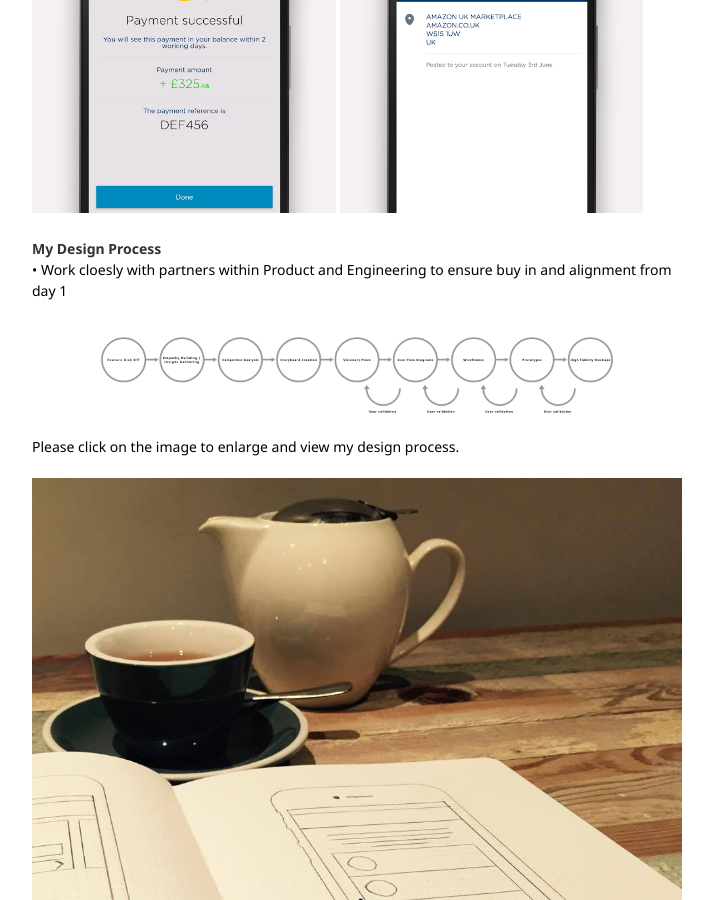
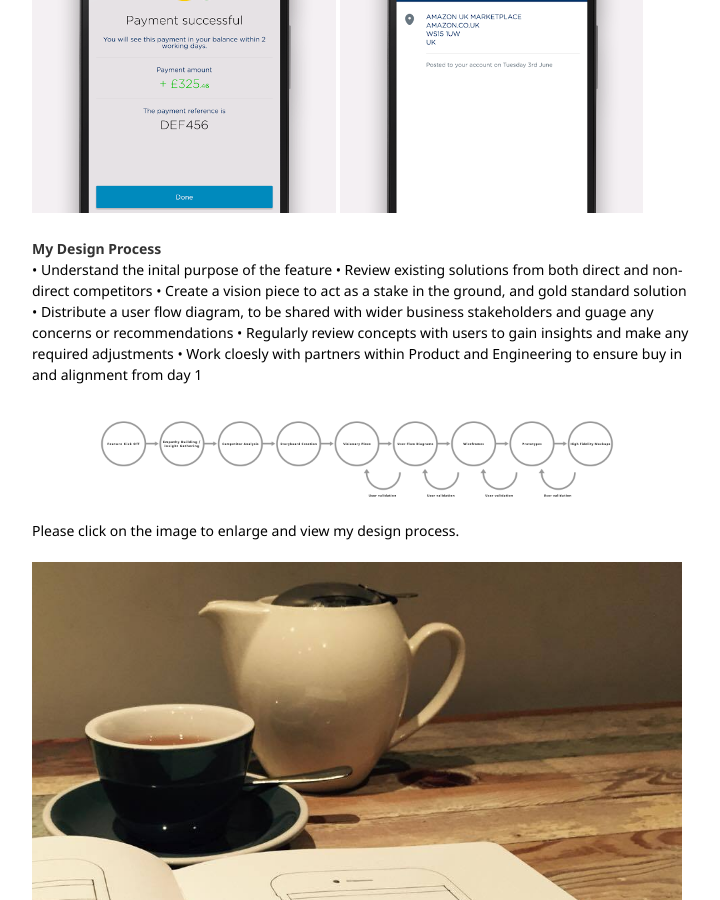
Before and after one commit to syeef/syeefkarim-2016-v0, a Jekyll site: the page built from portfolio/capitalone.md, in a window 1280 px wide and 900 px high, scrolled down 1914 px. Shown: the whole window, without its empty margins (279-999 px from the left). Built offline with Jekyll 4.4.1, drawn with Linux system fonts in a browser that asks for light colours; some of the changed text lies outside the part shown.

Commit message:
update capital one page

```diff
--- a/portfolio/capitalone.md
+++ b/portfolio/capitalone.md
@@ -34,6 +34,11 @@ Create a mobile app to allow customers to easily service their accounts, receive
 <img src="/images/posts/capitalone/AndroidTransactionDetails.png" height="500px">
 
 **My Design Process**
+• Understand the inital purpose of the feature
+• Review existing solutions from both direct and non-direct competitors
+• Create a vision piece to act as a stake in the ground, and gold standard solution
+• Distribute a user flow diagram, to be shared with wider business stakeholders and guage any concerns or recommendations
+• Regularly review concepts with users to gain insights and make any required adjustments
 • Work cloesly with partners within Product and Engineering to ensure buy in and alignment from day 1
 
 <a id="links" href='/images/posts/capitalone/designprocess.png' target="_blank"><img src="/images/posts/capitalone/designprocess.png" width="650px"></a>
```
Also changed, not shown: other parts of portfolio/capitalone.md (+1 -1 lines).
